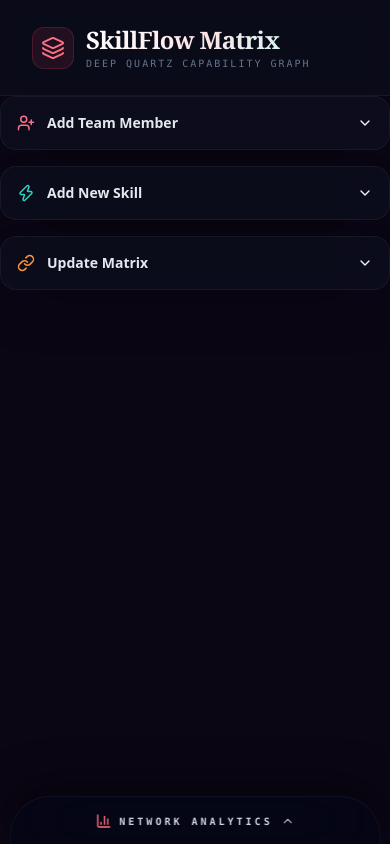
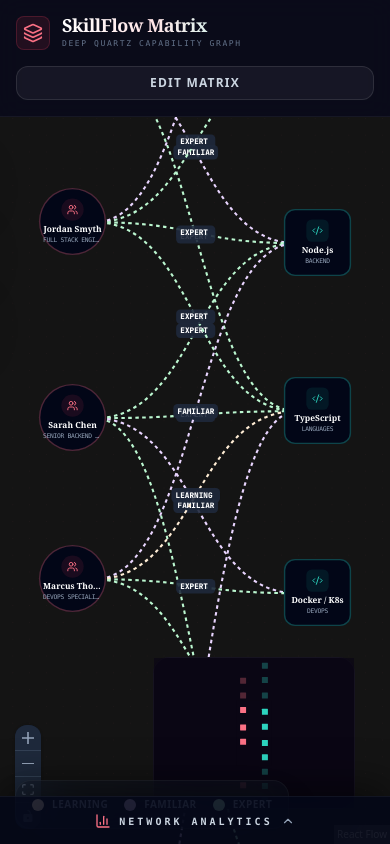
Before and after one commit to Vansh0204/SkillFlow-Matrix, a Next.js app: page / in a window 390 px wide. Built offline with nearby package versions, Linux system fonts and the light colour scheme.

Commit message:
feat: implement responsive layout and mobile-friendly UI enhancements

```diff
--- a/components/DetailPanel.tsx
+++ b/components/DetailPanel.tsx
@@ -85,7 +85,7 @@ export default function DetailPanel({
 
   return (
     <div
-      className={`fixed inset-y-0 right-0 w-96 bg-slate-950/60 border-l border-white/5 shadow-2xl backdrop-blur-2xl transform transition-transform duration-500 ease-in-out z-50 ${
+      className={`fixed inset-y-0 right-0 w-full sm:w-96 bg-slate-950 lg:bg-slate-950/60 border-l border-white/5 shadow-2xl backdrop-blur-2xl transform transition-transform duration-500 ease-in-out z-50 ${
         isOpen ? 'translate-x-0' : 'translate-x-full'
       }`}
     >
--- a/components/SkillMatrixGraph.tsx
+++ b/components/SkillMatrixGraph.tsx
@@ -44,8 +44,8 @@ const PersonNode = ({ data, selected }: any) => {
         <div className={`p-2 rounded-full mb-1 transition-colors ${selected ? 'bg-rose-500 text-white' : 'bg-rose-500/10 text-rose-400'}`}>
           <Users size={16} />
         </div>
-        <div className="text-[10px] font-serif font-bold text-white text-center px-2 truncate w-full">{data.name}</div>
-        <div className="text-[8px] font-mono text-slate-400 text-center truncate w-full px-2 uppercase tracking-tighter">{data.role}</div>
+        <div className="text-xs sm:text-sm font-serif font-bold text-white text-center px-1 truncate w-full leading-tight">{data.name}</div>
+        <div className="text-[9px] sm:text-[10px] font-mono text-slate-400 text-center truncate w-full px-1 uppercase tracking-tighter mt-0.5">{data.role}</div>
       </div>
       <Handle
         type="source"
@@ -79,8 +79,8 @@ const SkillNode = ({ data, selected }: any) => {
         <div className={`p-2 rounded-lg mb-1 transition-colors ${selected ? 'bg-teal-500 text-white' : 'bg-teal-500/10 text-teal-400'}`}>
           <Code2 size={16} />
         </div>
-        <div className="text-[10px] font-serif font-bold text-white text-center px-2 truncate w-full">{data.name}</div>
-        <div className="text-[8px] font-mono text-slate-400 text-center truncate w-full px-2 uppercase tracking-tighter">{data.category}</div>
+        <div className="text-xs sm:text-sm font-serif font-bold text-white text-center px-1 truncate w-full leading-tight">{data.name}</div>
+        <div className="text-[9px] sm:text-[10px] font-mono text-slate-400 text-center truncate w-full px-1 uppercase tracking-tighter mt-0.5">{data.category}</div>
       </div>
       <Handle
         type="source"
@@ -117,6 +117,8 @@ export default function SkillMatrixGraph() {
   const [selectedId, setSelectedId] = useState<string | null>(null);
   const [selectedType, setSelectedType] = useState<'person' | 'skill' | null>(null);
 
+  const [isCRUDOpen, setIsCRUDOpen] = useState(false);
+
   const onConnect = useCallback(
     (params: FlowConnection) => setEdges((eds) => addEdge(params, eds)),
     [setEdges]
@@ -125,7 +127,13 @@ export default function SkillMatrixGraph() {
   const getLayoutedElements = useCallback((nodes: Node[], edges: Edge[]) => {
     const dagreGraph = new dagre.graphlib.Graph();
     dagreGraph.setDefaultEdgeLabel(() => ({}));
-    dagreGraph.setGraph({ rankdir: 'LR' });
+    dagreGraph.setGraph({
+      rankdir: 'LR',
+      nodesep: 80,
+      ranksep: 200,
+      marginx: 50,
+      marginy: 50
+    });
 
     nodes.forEach((node) => {
       dagreGraph.setNode(node.id, { width: 150, height: 150 });
@@ -200,10 +208,10 @@ export default function SkillMatrixGraph() {
       source: c.personId,
       target: c.skillId,
       label: c.proficiency,
-      labelBgPadding: [4, 2],
-      labelBgBorderRadius: 4,
-      labelBgStyle: { fill: '#1e293b', color: '#fff', fillOpacity: 0.8 },
-      labelStyle: { fill: '#fff', fontSize: 10, fontWeight: 700, fontFamily: 'var(--font-mono)' },
+      labelBgPadding: [6, 4],
+      labelBgBorderRadius: 6,
+      labelBgStyle: { fill: '#1e293b', color: '#fff', fillOpacity: 0.9 },
+      labelStyle: { fill: '#fff', fontSize: 11, fontWeight: 800, fontFamily: 'var(--font-mono)', textTransform: 'uppercase' },
       style: { stroke: PROFICIENCY_COLORS[c.proficiency], strokeWidth: 3 },
       markerEnd: {
         type: MarkerType.Arrow,
@@ -323,22 +331,41 @@ export default function SkillMatrixGraph() {
 
   return (
     <div className="flex flex-col h-screen bg-[#0a0614] text-slate-100 font-sans overflow-hidden">
-      <header className="flex items-center justify-between px-8 py-6 bg-slate-900/30 border-b border-white/5 backdrop-blur-md z-10">
+      <header className="flex flex-col sm:flex-row items-stretch sm:items-center justify-between px-4 sm:px-8 py-4 sm:py-6 bg-slate-900/30 border-b border-white/5 backdrop-blur-md z-50 gap-4 sm:gap-0">
         <div className="flex items-center gap-3">
-          <div className="p-2 bg-rose-500/10 rounded-xl border border-rose-500/20">
-            <Layers className="text-rose-400 w-6 h-6" />
+          <div className="p-1.5 sm:p-2 bg-rose-500/10 rounded-lg sm:xl border border-rose-500/20">
+            <Layers className="text-rose-400 w-5 h-5 sm:w-6 sm:h-6" />
           </div>
           <div>
-            <h1 className="text-2xl font-serif font-bold tracking-tight bg-gradient-to-r from-white via-rose-100 to-teal-100 bg-clip-text text-transparent">
+            <h1 className="text-lg sm:text-2xl font-serif font-bold tracking-tight bg-gradient-to-r from-white via-rose-100 to-teal-100 bg-clip-text text-transparent leading-none">
               SkillFlow Matrix
             </h1>
-            <p className="text-[10px] font-mono text-slate-500 font-medium tracking-[0.2em] uppercase">Deep Quartz Capability Graph</p>
+            <p className="text-[8px] sm:text-[10px] font-mono text-slate-500 font-medium tracking-[0.2em] uppercase mt-1">Deep Quartz Capability Graph</p>
           </div>
         </div>
+
+        <button
+          onClick={() => setIsCRUDOpen(!isCRUDOpen)}
+          className={`lg:hidden px-4 py-2 rounded-xl border font-bold text-xs uppercase tracking-widest transition-all ${
+            isCRUDOpen
+              ? 'bg-rose-500 border-rose-400 text-white shadow-lg shadow-rose-500/20'
+              : 'bg-white/5 border-white/10 text-slate-300 hover:bg-white/10'
+          }`}
+        >
+          {isCRUDOpen ? 'Close Editor' : 'Edit Matrix'}
+        </button>
       </header>
 
       <main className="relative flex-1 flex overflow-hidden">
-        <CRUDPanel data={fullData} onUpdate={handleUpdate} />
+        {/* CRUD Panel Drawer for Mobile */}
+        <div className={`
+          fixed lg:absolute left-0 top-[120px] sm:top-24 bottom-0 lg:bottom-auto w-full lg:w-80
+          bg-slate-950 lg:bg-transparent z-[60] lg:z-40 transition-transform duration-500
+          p-4 lg:p-0 border-r border-white/10 lg:border-none
+          ${isCRUDOpen ? 'translate-x-0' : '-translate-x-full lg:translate-x-0'}
+        `}>
+          <CRUDPanel data={fullData} onUpdate={handleUpdate} />
+        </div>
 
         <div className="flex-1 relative bg-[#0a0614]">
           <ReactFlow
@@ -355,18 +382,37 @@ export default function SkillMatrixGraph() {
             }}
             nodeTypes={nodeTypes}
             fitView
+            fitViewOptions={{ padding: 0.2, duration: 1000, minZoom: 0.7 }}
             snapToGrid
             snapGrid={[15, 15]}
             colorMode="dark"
-            minZoom={0.05}
+            minZoom={0.1}
             maxZoom={2}
+            defaultViewport={{ x: 0, y: 0, zoom: 0.8 }}
+            panOnScroll
+            selectionOnDrag
           >
-            <Background color="#ffffff" gap={20} size={1.2} variant={"dots" as any} style={{ opacity: 0.3 }} />
-            <Controls />
+            <Background
+              color="#fb7185"
+              gap={24}
+              size={1}
+              variant={"dots" as any}
+              style={{ opacity: 0.15 }}
+            />
+            <Controls
+              position="bottom-left"
+              className="bg-slate-900 border-white/5 shadow-2xl rounded-xl overflow-hidden mb-8 ml-8"
+            />
             <MiniMap
               nodeColor={(node) => node.type === 'person' ? '#fb7185' : '#2dd4bf'}
               maskColor="rgba(10, 6, 20, 0.7)"
-              style={{ backgroundColor: '#0a0614', borderRadius: '16px', border: '1px solid rgba(255,255,255,0.05)' }}
+              style={{
+                backgroundColor: '#0a0614',
+                borderRadius: '16px',
+                border: '1px solid rgba(255,255,255,0.05)',
+                bottom: 20,
+                right: 20
+              }}
             />
             <Panel position="bottom-left" className="bg-slate-900/40 p-4 rounded-2xl border border-white/5 backdrop-blur-xl shadow-2xl mb-8 ml-8">
               <div className="flex gap-4">
--- a/components/SummaryPanel.tsx
+++ b/components/SummaryPanel.tsx
@@ -52,8 +52,8 @@ export default function SummaryPanel({ data }: SummaryPanelProps) {
 
   return (
     <div
-      className={`fixed bottom-0 left-1/2 -translate-x-1/2 w-[800px] max-w-[95vw] bg-slate-950/60 border-t border-x border-white/5 rounded-t-[2.5rem] shadow-[0_-10px_40px_rgba(0,0,0,0.5)] backdrop-blur-2xl transition-all duration-500 z-40 ${
-        isOpen ? 'h-64 translate-y-0' : 'h-12 translate-y-0'
+      className={`fixed bottom-0 left-0 lg:left-1/2 lg:-translate-x-1/2 w-full lg:w-[800px] bg-slate-950/80 border-t border-white/5 lg:rounded-t-[2.5rem] shadow-[0_-10px_40px_rgba(0,0,0,0.5)] backdrop-blur-2xl transition-all duration-500 z-40 ${
+        isOpen ? 'h-72 sm:h-64' : 'h-12'
       }`}
     >
       {/* Toggle Bar */}
@@ -67,7 +67,7 @@ export default function SummaryPanel({ data }: SummaryPanelProps) {
       </button>
 
       {/* Analytics Content */}
-      <div className={`p-8 grid grid-cols-3 gap-8 transition-opacity duration-300 ${isOpen ? 'opacity-100' : 'opacity-0 pointer-events-none'}`}>
+      <div className={`p-6 sm:p-8 h-[calc(100%-48px)] overflow-y-auto lg:overflow-visible grid grid-cols-1 sm:grid-cols-2 lg:grid-cols-3 gap-6 sm:gap-8 transition-opacity duration-300 ${isOpen ? 'opacity-100' : 'opacity-0 pointer-events-none'}`}>
 
         {/* Most Common Skills */}
         <div className="space-y-4">
```
